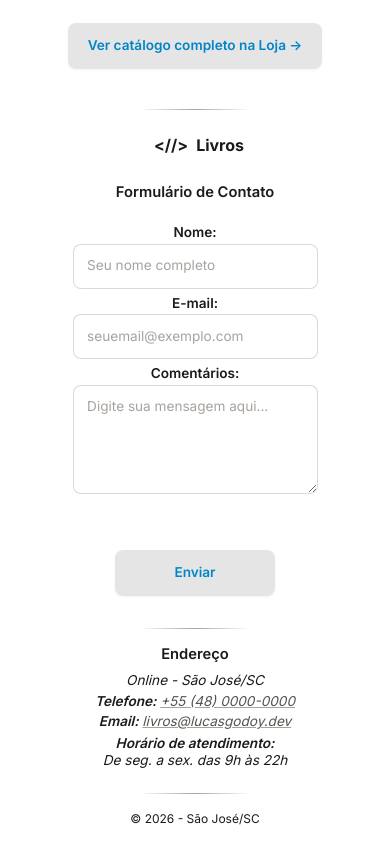
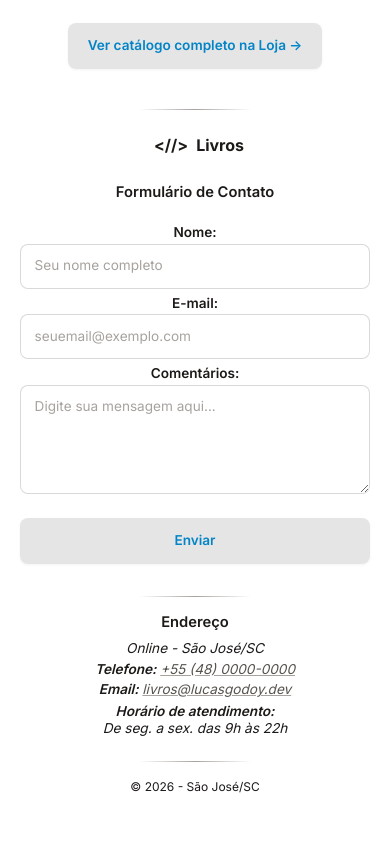
Before and after one commit to lucasgch/lucas_frontend1_26.2, a plain HTML site: page index.html in a window 390 px wide. Shown: the part 7418-8262 px from the top of the page. After the commit the page ends 8230 px from the top, so only its background shows below. Drawn offline with Linux system fonts and the light colour scheme.

Commit message:
Fix: Corrige a responsividade dos formulários

```diff
--- a/css/forms.css
+++ b/css/forms.css
@@ -67,10 +67,13 @@
 /* Botão de Envio */
 .acoes-form {
   display: flex;
+  flex-wrap: wrap;
   justify-content: center;
 }
 .acoes-form .botao {
   width: 10rem;
+  max-width: 100%;
+  margin: 0;
   padding: 0.75rem 1.25rem;
   border: none;
   border-radius: var(--radius);
@@ -205,3 +208,20 @@
   color: var(--text-muted);
   font-size: var(--text-sm);
 }
+
+@media (max-width: 480px) {
+  .campo-form input,
+  .campo-form textarea,
+  .indicador-forca {
+    width: 100%;
+  }
+
+  .acoes-form .botao {
+    flex: 1 1 100%;
+    width: 100%;
+  }
+
+  .modal-confirmacao {
+    padding: 1.25rem 1rem;
+  }
+}
```
Also changed, not shown: 1 other file.
